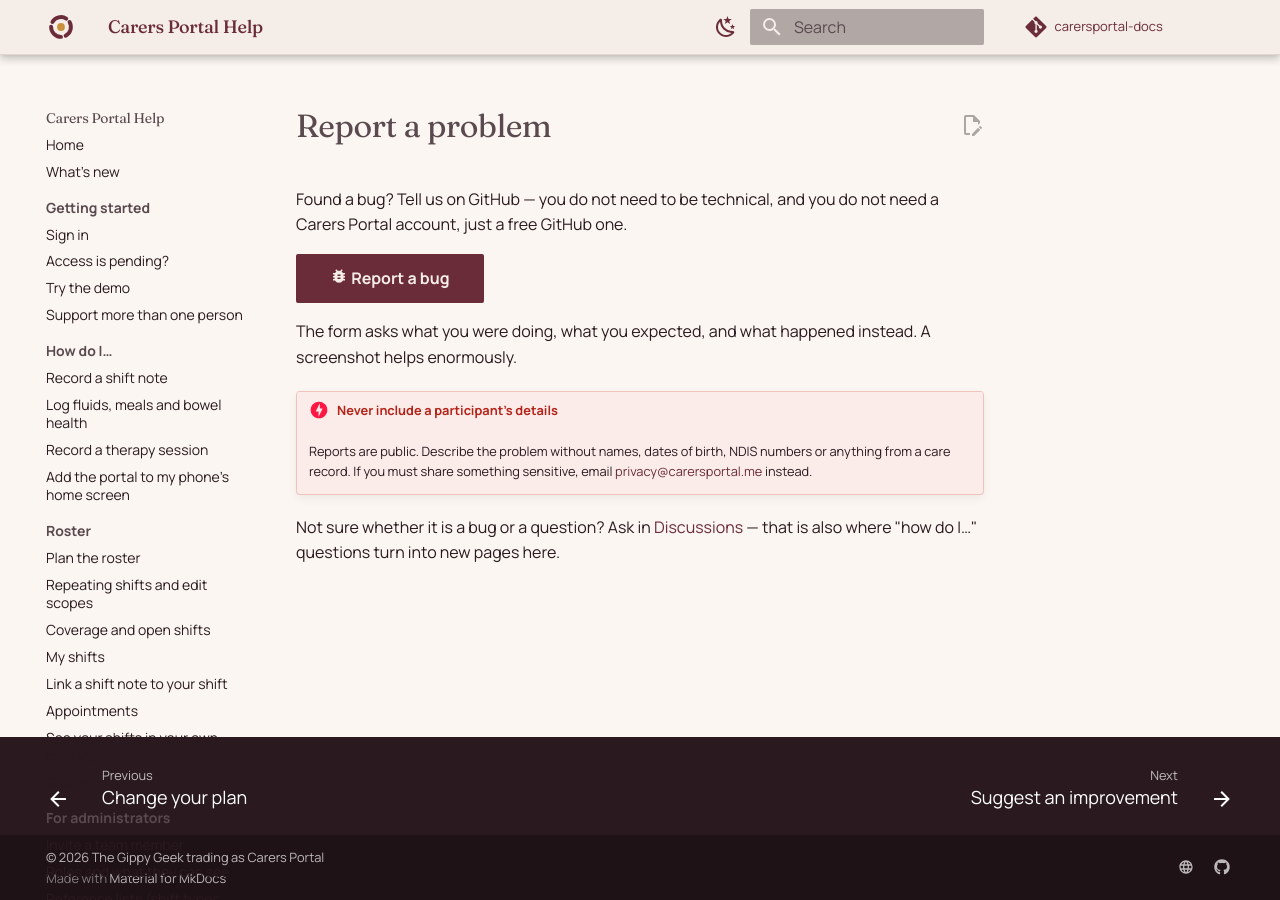
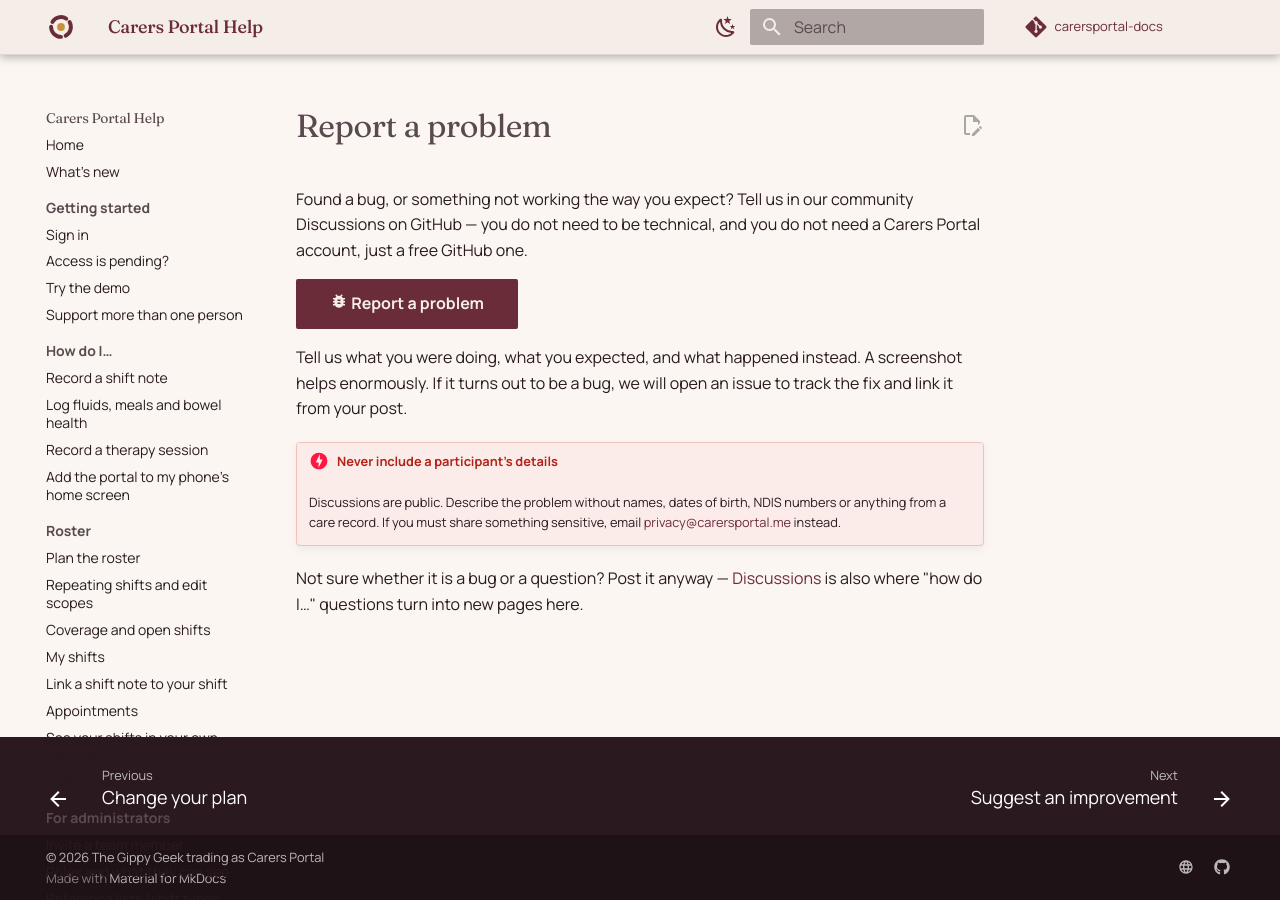
Before and after one commit to thegippygeek/carersportal-docs, an MkDocs documentation site: the page built from docs/support/report-a-problem.md, in a window 1280 px wide. Built offline with MkDocs 1.6.1 and Material for MkDocs 9.7.7, drawn with Linux system fonts in a browser that asks for light colours; comment, search, counter and statistics services are not loaded.

Commit message:
docs: link the logo and banner to carersportal.me; route support to Discussions
- Home page: Carers Portal banner (local og-image copy, alt text,
  centred via .cp-hero) linking to https://carersportal.me, replacing
  the <center>/<img> HTML that hotlinked the live site.
- Header and drawer logo link to carersportal.me via extra.homepage.
- "Report a problem" opens a Q&A discussion and "Suggest an improvement"
  an Ideas discussion instead of issue forms; confirmed bugs are
  triaged into issues from there. README and home card updated to match.

Co-Authored-By: Claude Opus 5.5 <noreply@anthropic.com>

```diff
--- a/docs/stylesheets/extra.css
+++ b/docs/stylesheets/extra.css
@@ -116,6 +116,10 @@
 [data-md-color-scheme="slate"] .md-logo img.cp-logo--light { display: none; }
 [data-md-color-scheme="slate"] .md-logo img.cp-logo--dark { display: block; }
 
+/* Home-page banner linking to the app (docs/index.md, `{ .cp-hero }`). */
+.cp-hero { display: block; text-align: center; }
+.cp-hero img { border-radius: 0.5rem; }
+
 /* Primary buttons: burgundy fill, cream text — one per view (guide §5).
    (The landing CTA-on-dark treatment is ochre-on-ink; in the docs the
    primary action sits on cream, so burgundy fill is the correct variant.) */
--- a/docs/support/report-a-problem.md
+++ b/docs/support/report-a-problem.md
@@ -1,12 +1,12 @@
 # Report a problem
 
-Found a bug? Tell us on GitHub — you do not need to be technical, and you do not need a Carers Portal account, just a free GitHub one.
+Found a bug, or something not working the way you expect? Tell us in our community Discussions on GitHub — you do not need to be technical, and you do not need a Carers Portal account, just a free GitHub one.
 
-[:material-bug: Report a bug](https://github.com/thegippygeek/carersportal-docs/issues/new?template=bug.yml){ .md-button .md-button--primary }
+[:material-bug: Report a problem](https://github.com/thegippygeek/carersportal-docs/discussions/new?category=q-a){ .md-button .md-button--primary }
 
-The form asks what you were doing, what you expected, and what happened instead. A screenshot helps enormously.
+Tell us what you were doing, what you expected, and what happened instead. A screenshot helps enormously. If it turns out to be a bug, we will open an issue to track the fix and link it from your post.
 
 !!! danger "Never include a participant's details"
-    Reports are public. Describe the problem without names, dates of birth, NDIS numbers or anything from a care record. If you must share something sensitive, email [privacy@carersportal.me](mailto:privacy@carersportal.me) instead.
+    Discussions are public. Describe the problem without names, dates of birth, NDIS numbers or anything from a care record. If you must share something sensitive, email [privacy@carersportal.me](mailto:privacy@carersportal.me) instead.
 
-Not sure whether it is a bug or a question? Ask in [Discussions](https://github.com/thegippygeek/carersportal-docs/discussions) — that is also where "how do I…" questions turn into new pages here.
+Not sure whether it is a bug or a question? Post it anyway — [Discussions](https://github.com/thegippygeek/carersportal-docs/discussions) is also where "how do I…" questions turn into new pages here.
--- a/mkdocs.yml
+++ b/mkdocs.yml
@@ -91,6 +91,10 @@ extra_css:
   - stylesheets/extra.css
 
 extra:
+  # The header and drawer logo link here (Material's partials read
+  # extra.homepage) instead of the docs home page; "Home" in the nav still
+  # reaches the docs index.
+  homepage: https://carersportal.me
   social:
     - icon: material/web
       link: https://carersportal.me
```
Also changed, not shown: README.md (+1 -1 lines), docs/index.md (+3 -1 lines), docs/support/suggest.md (+2 -2 lines), docs/assets/og-image.png (added).
